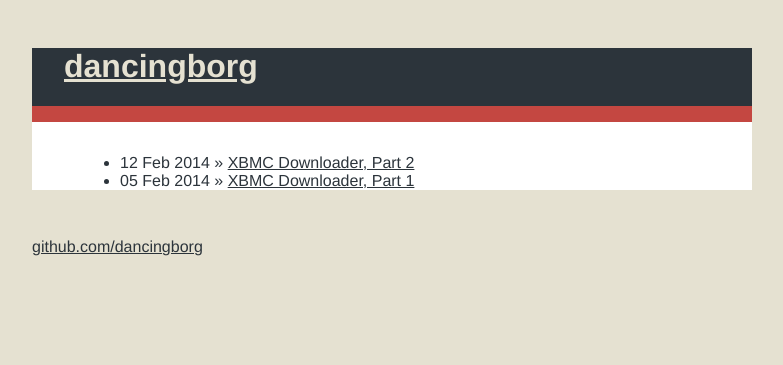
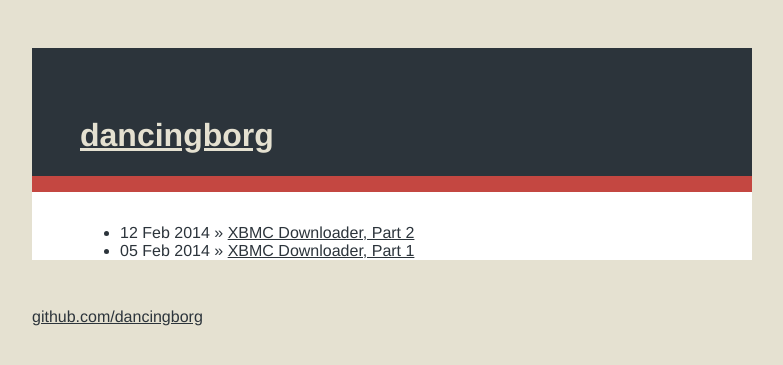
Before and after one commit to andre-abadi/andre-abadi.github.io, a Jekyll site: the page built from index.html, in a window 1280 px wide. Shown: the top 365 px of the page, without its empty margins (248-1031 px from the left). Built offline with Jekyll 4.4.1, drawn with Linux system fonts in a browser that asks for light colours; Markdown is read by kramdown in place of the engine named in the settings.

Commit message:
header padding

```diff
--- a/css/main.css
+++ b/css/main.css
@@ -27,6 +27,7 @@ h1 !important {
   background-color: #2C343B;
   border-bottom: 1em solid #C44741;
   padding-left: 0.5em;
+  padding-top: 1em;
   color: #E5E1D1;
 }
 @media all and (min-device-width: 768px) {
@@ -38,6 +39,7 @@ h1 !important {
   }
   .header {
     margin-top: 3em;
-    padding-left: 2em;
+    padding-left: 3em;
+    padding-top: 3em;
   }
 }
```
